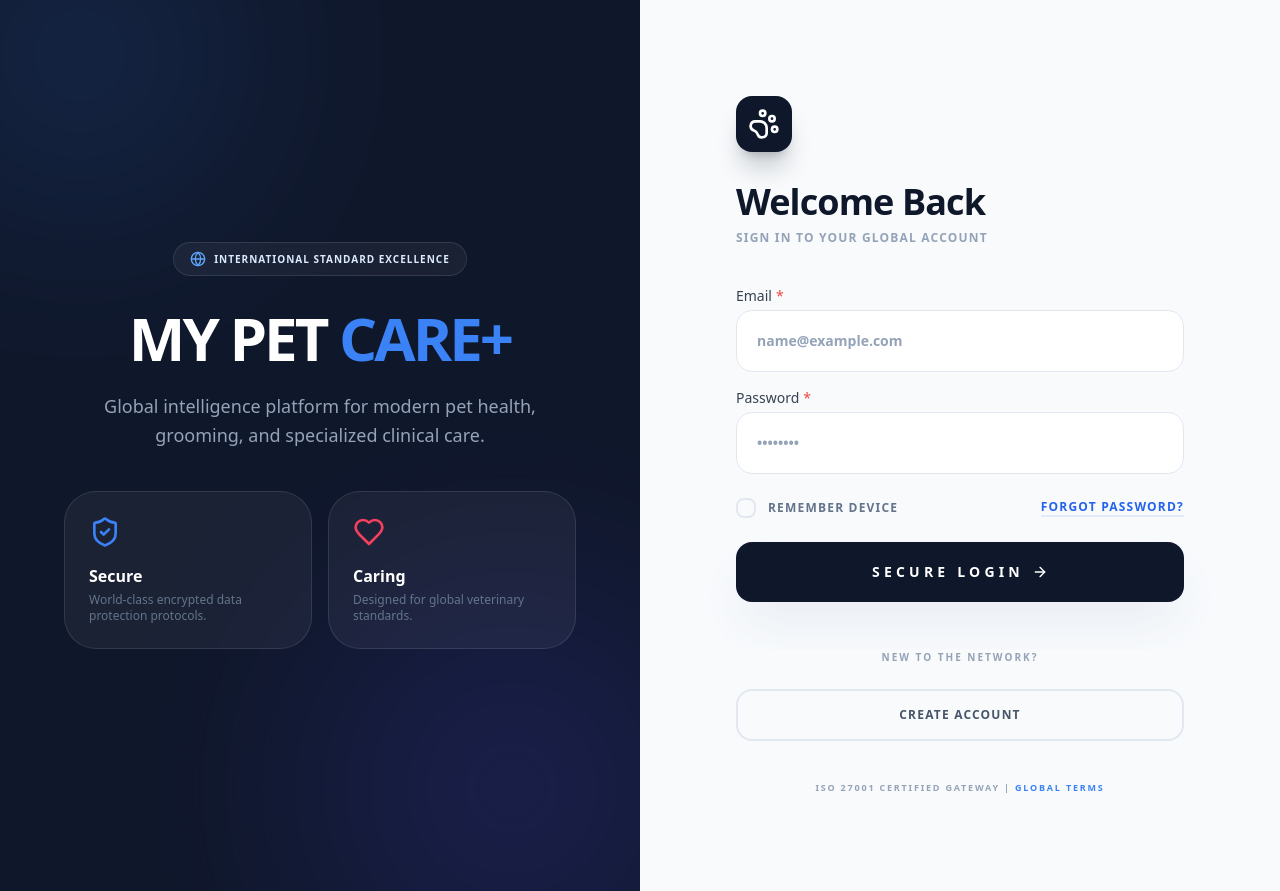
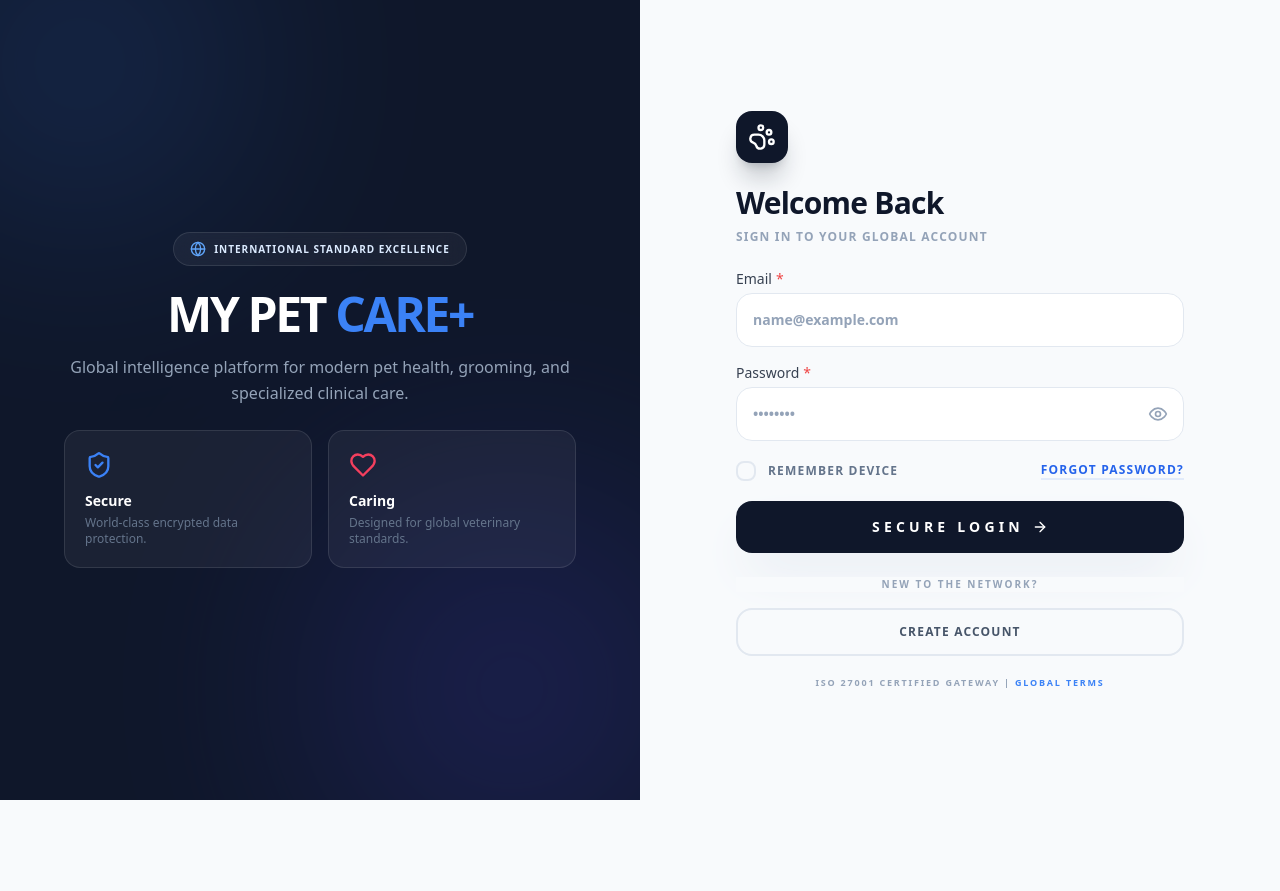
Before and after one commit to Diron714/My-Pet-Care-, a React (Vite) app in the folder frontend/: page /login in a window 1280 px wide. After the commit the page ends 800 px from the top, so only its background shows below. Built offline with nearby package versions, Linux system fonts and the light colour scheme; no server answers.

Commit message:
UI Update

```diff
--- a/frontend/src/components/common/Input.jsx
+++ b/frontend/src/components/common/Input.jsx
@@ -1,4 +1,5 @@
-import React from 'react';
+import React, { useState } from 'react';
+import { Eye, EyeOff } from 'lucide-react';
 
 const Input = React.forwardRef(({
   label,
@@ -13,6 +14,10 @@ const Input = React.forwardRef(({
   className = '',
   ...props
 }, ref) => {
+  const [showPassword, setShowPassword] = useState(false);
+  const isPassword = type === 'password';
+  const inputType = isPassword && showPassword ? 'text' : type;
+
   return (
     <div className="w-full">
       {label && (
@@ -21,18 +26,31 @@ const Input = React.forwardRef(({
           {required && <span className="text-red-500 ml-1">*</span>}
         </label>
       )}
+      <div className="relative">
         <input
           ref={ref}
-        type={type}
+          type={inputType}
           id={name}
           name={name}
           value={value}
           onChange={onChange}
           placeholder={placeholder}
           disabled={disabled}
-        className={`input-field ${error ? 'border-red-500 focus:ring-red-500' : ''} ${className}`}
+          className={`input-field ${error ? 'border-red-500 focus:ring-red-500' : ''} ${className} ${isPassword ? '!pr-12' : ''}`}
           {...props}
         />
+        {isPassword && (
+          <button
+            type="button"
+            tabIndex={-1}
+            onClick={() => setShowPassword((prev) => !prev)}
+            className="absolute right-3 top-1/2 -translate-y-1/2 p-1 rounded-lg text-slate-400 hover:text-slate-600 focus:text-slate-600 focus:outline-none focus:ring-2 focus:ring-slate-300 focus:ring-offset-1 transition-colors"
+            aria-label={showPassword ? 'Hide password' : 'Show password'}
+          >
+            {showPassword ? <EyeOff className="w-5 h-5" /> : <Eye className="w-5 h-5" />}
+          </button>
+        )}
+      </div>
       {error && (
         <p className="mt-1 text-sm text-red-600">{error}</p>
       )}
--- a/frontend/src/pages/public/ForgotPassword.jsx
+++ b/frontend/src/pages/public/ForgotPassword.jsx
@@ -84,10 +84,10 @@ const ForgotPassword = () => {
 
             <Button
               type="submit"
-              className="w-full !py-4.5 !rounded-2xl !bg-slate-900 hover:!bg-blue-600 !text-white !font-black !text-[11px] uppercase !tracking-[0.4em] !shadow-2xl !shadow-blue-900/20 transition-all active:scale-[0.98] flex items-center justify-center gap-2 group"
+              className="w-full !py-5 !rounded-2xl !bg-slate-900 hover:!bg-blue-600 !text-white !font-black !text-sm uppercase !tracking-[0.3em] !shadow-2xl !shadow-blue-900/20 transition-all active:scale-[0.98] flex items-center justify-center gap-2 group"
               loading={loading}
             >
-              Send OTP <ArrowRight className="w-4 h-4 text-blue-400 transition-transform group-hover:translate-x-1" />
+              Send OTP <ArrowRight className="w-5 h-5 text-blue-400 transition-transform group-hover:translate-x-1" />
             </Button>
           </form>
 
@@ -100,7 +100,7 @@ const ForgotPassword = () => {
 
           <div className="mt-6 flex justify-center items-center gap-2 opacity-30 grayscale">
             <ShieldCheck className="w-3 h-3 text-slate-900" />
-            <span className="text-[7px] font-black text-slate-900 uppercase tracking-widest">
+            <span className="text-[9px] font-black text-slate-900 uppercase tracking-widest">
               ISO 27001 Security Standard
             </span>
           </div>
--- a/frontend/src/pages/public/Login.jsx
+++ b/frontend/src/pages/public/Login.jsx
@@ -1,4 +1,4 @@
-import React, { useState } from 'react';
+import React, { useState, useEffect } from 'react';
 import { Link, useNavigate } from 'react-router-dom';
 import { useForm } from 'react-hook-form';
 import { zodResolver } from '@hookform/resolvers/zod';
@@ -13,6 +13,16 @@ const Login = () => {
   const { login } = useAuth();
   const navigate = useNavigate();
   const [loading, setLoading] = useState(false);
+
+  // Prevent body scroll so no scrollbar appears on login page
+  useEffect(() => {
+    document.documentElement.style.overflow = 'hidden';
+    document.body.style.overflow = 'hidden';
+    return () => {
+      document.documentElement.style.overflow = '';
+      document.body.style.overflow = '';
+    };
+  }, []);
 
   const {
     register,
@@ -48,36 +58,36 @@ const Login = () => {
   };
 
   return (
-    <div className="min-h-screen flex bg-[#F8FAFC]">
+    <div className="fixed inset-0 flex bg-[#F8FAFC] overflow-hidden">
       {/* Left Side: International Branding Section */}
-      <div className="hidden lg:flex lg:w-1/2 relative bg-slate-900 items-center justify-center p-12 overflow-hidden">
+      <div className="hidden lg:flex lg:w-1/2 lg:h-full relative bg-slate-900 items-center justify-center p-10 overflow-hidden shrink-0">
         <div className="absolute top-0 left-0 w-full h-full opacity-20">
           <div className="absolute top-[-10%] left-[-10%] w-72 h-72 bg-blue-500 rounded-full blur-[120px]" />
           <div className="absolute bottom-[-10%] right-[-10%] w-96 h-96 bg-indigo-600 rounded-full blur-[120px]" />
         </div>
 
         <div className="relative z-10 max-w-lg text-center">
-          <div className="inline-flex items-center gap-2 px-4 py-2 rounded-full bg-white/5 border border-white/10 mb-8 backdrop-blur-md">
+          <div className="inline-flex items-center gap-2 px-4 py-2 rounded-full bg-white/5 border border-white/10 mb-6 backdrop-blur-md">
             <Globe className="w-4 h-4 text-blue-400" />
             <span className="text-[10px] font-black text-blue-100 uppercase tracking-widest">International Standard Excellence</span>
           </div>
 
-          <h1 className="text-6xl font-black text-white tracking-tighter mb-6">
+          <h1 className="text-5xl font-black text-white tracking-tighter mb-4">
             MY PET <span className="text-blue-500">CARE+</span>
           </h1>
-          <p className="text-slate-400 text-lg font-medium leading-relaxed mb-10">
+          <p className="text-slate-400 text-base font-medium leading-relaxed mb-6">
             Global intelligence platform for modern pet health, grooming, and specialized clinical care.
           </p>
 
           <div className="grid grid-cols-2 gap-4 text-left">
-            <div className="p-6 rounded-[2rem] bg-white/5 border border-white/10 hover:border-blue-500/50 transition-all duration-500 group">
-              <ShieldCheck className="w-8 h-8 text-blue-500 mb-4 group-hover:scale-110 transition-transform" />
-              <h4 className="text-white font-bold mb-1">Secure</h4>
-              <p className="text-slate-500 text-xs font-medium">World-class encrypted data protection protocols.</p>
+            <div className="p-5 rounded-2xl bg-white/5 border border-white/10 hover:border-blue-500/50 transition-all duration-500 group">
+              <ShieldCheck className="w-7 h-7 text-blue-500 mb-3 group-hover:scale-110 transition-transform" />
+              <h4 className="text-white font-bold mb-1 text-sm">Secure</h4>
+              <p className="text-slate-500 text-xs font-medium">World-class encrypted data protection.</p>
             </div>
-            <div className="p-6 rounded-[2rem] bg-white/5 border border-white/10 hover:border-rose-500/50 transition-all duration-500 group">
-              <Heart className="w-8 h-8 text-rose-500 mb-4 group-hover:scale-110 transition-transform" />
-              <h4 className="text-white font-bold mb-1">Caring</h4>
+            <div className="p-5 rounded-2xl bg-white/5 border border-white/10 hover:border-rose-500/50 transition-all duration-500 group">
+              <Heart className="w-7 h-7 text-rose-500 mb-3 group-hover:scale-110 transition-transform" />
+              <h4 className="text-white font-bold mb-1 text-sm">Caring</h4>
               <p className="text-slate-500 text-xs font-medium">Designed for global veterinary standards.</p>
             </div>
           </div>
@@ -85,18 +95,18 @@ const Login = () => {
       </div>
 
       {/* Right Side: Pro Login Form */}
-      <div className="w-full lg:w-1/2 flex items-center justify-center p-8 lg:p-24">
-        <div className="max-w-md w-full animate-in fade-in slide-in-from-right-4 duration-700">
+      <div className="w-full lg:w-1/2 flex flex-col min-h-0 overflow-hidden items-center justify-center p-8 lg:p-14 shrink-0">
+        <div className="max-w-md w-full animate-in fade-in slide-in-from-right-4 duration-700 flex flex-col justify-center py-2">
 
-          <div className="mb-10 text-center lg:text-left">
-            <div className="inline-block p-3 bg-slate-900 rounded-2xl mb-6 shadow-xl shadow-slate-900/20">
-              <PawPrint className="w-8 h-8 text-white" />
+          <div className="mb-6 text-center lg:text-left shrink-0">
+            <div className="inline-block p-3 bg-slate-900 rounded-2xl mb-4 shadow-xl shadow-slate-900/20">
+              <PawPrint className="w-7 h-7 text-white" />
             </div>
-            <h2 className="text-4xl font-black text-slate-900 tracking-tight mb-2">Welcome Back</h2>
+            <h2 className="text-3xl font-black text-slate-900 tracking-tight mb-2">Welcome Back</h2>
             <p className="text-slate-400 font-bold text-xs uppercase tracking-widest">Sign in to your global account</p>
           </div>
 
-          <form onSubmit={handleSubmit(onSubmit)} className="space-y-6">
+          <form onSubmit={handleSubmit(onSubmit)} className="space-y-5 shrink-0">
             <div className="space-y-4">
               <Input
                 label="Email"
@@ -104,7 +114,7 @@ const Login = () => {
                 placeholder="name@example.com"
                 {...register('email')}
                 error={errors.email?.message}
-                className="!rounded-2xl !border-slate-200 focus:!border-blue-500 !p-5 transition-all !shadow-none font-semibold text-slate-900"
+                className="!rounded-2xl !border-slate-200 focus:!border-blue-500 !p-4 transition-all !shadow-none font-semibold text-slate-900"
                 required
               />
 
@@ -114,7 +124,7 @@ const Login = () => {
                 placeholder="••••••••"
                 {...register('password')}
                 error={errors.password?.message}
-                className="!rounded-2xl !border-slate-200 focus:!border-blue-500 !p-5 transition-all !shadow-none font-semibold text-slate-900"
+                className="!rounded-2xl !border-slate-200 focus:!border-blue-500 !p-4 transition-all !shadow-none font-semibold text-slate-900"
                 required
               />
             </div>
@@ -122,14 +132,14 @@ const Login = () => {
             <div className="flex items-center justify-between">
               <label className="flex items-center group cursor-pointer">
                 <div className="relative flex items-center">
-                  <input type="checkbox" className="peer appearance-none w-5 h-5 border-2 border-slate-200 rounded-lg checked:bg-slate-900 checked:border-slate-900 transition-all cursor-pointer" />
-                  <ShieldCheck className="absolute w-3 h-3 text-white left-1 opacity-0 peer-checked:opacity-100 transition-opacity" />
+                  <input type="checkbox" className="peer appearance-none w-5 h-5 border-2 border-slate-200 rounded-lg checked:bg-slate-900 checked:border-slate-900 transition-all cursor-pointer group-hover:border-slate-400" />
+                  <ShieldCheck className="absolute w-3 h-3 text-white left-1 opacity-0 peer-checked:opacity-100 transition-opacity pointer-events-none" />
                 </div>
                 <span className="ml-3 text-xs font-black text-slate-500 group-hover:text-slate-900 transition-colors uppercase tracking-widest">Remember device</span>
               </label>
               <Link
                 to="/forgot-password"
-                className="flex items-center text-xs font-black text-blue-600 hover:text-blue-700 transition-colors uppercase tracking-widest border-b-2 border-blue-600/10"
+                className="flex items-center text-xs font-black text-blue-600 hover:text-blue-800 transition-colors uppercase tracking-widest border-b-2 border-blue-600/10 hover:border-blue-800/20"
               >
                 Forgot Password?
               </Link>
@@ -137,14 +147,14 @@ const Login = () => {
 
             <Button
               type="submit"
-              className="w-full !py-5 !rounded-2xl !bg-slate-900 hover:!bg-blue-600 !text-white !font-black !text-sm uppercase !tracking-[0.3em] !shadow-2xl !shadow-slate-200 hover:!shadow-blue-200 transition-all active:scale-[0.98] flex items-center justify-center gap-2"
+              className="w-full !py-4 !rounded-2xl !bg-slate-900 hover:!bg-blue-600 !text-white !font-black !text-sm uppercase !tracking-[0.3em] !shadow-2xl !shadow-slate-200 hover:!shadow-blue-200 transition-all active:scale-[0.98] flex items-center justify-center gap-2"
               loading={loading}
             >
               Secure Login <ArrowRight className="w-4 h-4" />
             </Button>
           </form>
 
-          <div className="mt-12">
+          <div className="mt-6 shrink-0">
             <div className="relative">
               <div className="absolute inset-0 flex items-center"><span className="w-full border-t border-slate-200"></span></div>
               <div className="relative flex justify-center text-[10px] uppercase font-black tracking-[0.2em] text-slate-400 bg-[#F8FAFC] px-4">New to the network?</div>
@@ -152,13 +162,13 @@ const Login = () => {
 
             <Link
               to="/register"
-              className="mt-6 flex items-center justify-center w-full py-4 rounded-2xl border-2 border-slate-200 font-black text-xs text-slate-600 uppercase tracking-widest hover:bg-white hover:border-slate-400 transition-all"
+              className="mt-4 flex items-center justify-center w-full py-3.5 rounded-2xl border-2 border-slate-200 font-black text-xs text-slate-600 uppercase tracking-widest hover:bg-white hover:border-slate-400 transition-all"
             >
               Create Account
             </Link>
           </div>
 
-          <p className="mt-10 text-center text-[9px] text-slate-400 font-bold uppercase tracking-[0.2em]">
+          <p className="mt-5 text-center text-[9px] text-slate-400 font-bold uppercase tracking-[0.2em] shrink-0">
             ISO 27001 Certified Gateway | <a href="#" className="text-blue-500 hover:underline">Global Terms</a>
           </p>
         </div>
--- a/frontend/src/pages/public/Register.jsx
+++ b/frontend/src/pages/public/Register.jsx
@@ -14,7 +14,8 @@ import {
   Globe,
   CheckCircle2,
   Lock,
-  Smartphone
+  Smartphone,
+  ChevronDown
 } from 'lucide-react';
 
 const Register = () => {
@@ -75,8 +76,8 @@ const Register = () => {
 
   return (
     <div className="min-h-screen flex bg-white font-sans antialiased">
-      {/* Left Side: Cinematic Branding Section */}
-      <div className="hidden lg:flex lg:w-1/2 relative bg-slate-900 flex-col items-center justify-center p-16 overflow-hidden">
+      {/* Left Side: Cinematic Branding Section - sticky so it doesn't move when scrolling */}
+      <div className="hidden lg:flex lg:w-1/2 lg:sticky lg:top-0 lg:h-screen relative bg-slate-900 flex-col items-center justify-center p-16 overflow-hidden shrink-0">
         {/* Master Theme Gradients */}
         <div className="absolute inset-0 z-0">
           <div className="absolute top-[-10%] left-[-10%] w-[600px] h-[600px] bg-blue-600/20 rounded-full blur-[120px]" />
@@ -132,6 +133,7 @@ const Register = () => {
                 {...register('firstName')}
                 error={errors.firstName?.message}
                 className="!rounded-2xl !border-slate-200 focus:!border-blue-500 !p-4 font-semibold text-slate-900 bg-white shadow-sm"
+                required
               />
               <Input
                 label="Last Name"
@@ -139,6 +141,7 @@ const Register = () => {
                 {...register('lastName')}
                 error={errors.lastName?.message}
                 className="!rounded-2xl !border-slate-200 focus:!border-blue-500 !p-4 font-semibold text-slate-900 bg-white shadow-sm"
+                required
               />
             </div>
 
@@ -149,6 +152,7 @@ const Register = () => {
               {...register('email')}
               error={errors.email?.message}
               className="!rounded-2xl !border-slate-200 focus:!border-blue-500 !p-4 font-semibold text-slate-900 bg-white shadow-sm"
+              required
             />
 
             <Input
@@ -158,6 +162,7 @@ const Register = () => {
               {...register('phone')}
               error={errors.phone?.message}
               className="!rounded-2xl !border-slate-200 focus:!border-blue-500 !p-4 font-semibold text-slate-900 bg-white shadow-sm"
+              required
             />
 
             <div className="space-y-2">
@@ -168,6 +173,7 @@ const Register = () => {
                 {...register('password')}
                 error={errors.password?.message}
                 className="!rounded-2xl !border-slate-200 focus:!border-blue-500 !p-4 font-semibold text-slate-900 bg-white shadow-sm"
+                required
               />
               {password && (
                 <div className="px-1 pt-1">
@@ -195,19 +201,26 @@ const Register = () => {
               {...register('confirmPassword')}
               error={errors.confirmPassword?.message}
               className="!rounded-2xl !border-slate-200 focus:!border-blue-500 !p-4 font-semibold text-slate-900 bg-white shadow-sm"
+              required
             />
 
-            <div className="space-y-2">
-               <label className="text-[11px] font-black text-slate-400 uppercase tracking-widest ml-1">Account Permission</label>
+            <div className="space-y-2 w-full">
+              <label htmlFor="role" className="block text-sm font-medium text-gray-700 mb-1">
+                Account Permission <span className="text-red-500">*</span>
+              </label>
+              <div className="relative">
                 <select
+                  id="role"
                   {...register('role')}
-                className="w-full !rounded-2xl border-2 border-slate-200 bg-white focus:!border-blue-500 !p-4 transition-all font-semibold text-slate-900 outline-none appearance-none cursor-pointer shadow-sm"
+                  className="input-field w-full !rounded-2xl !border-2 !border-slate-200 bg-white focus:!border-blue-500 focus:!ring-2 focus:!ring-blue-500/20 !p-4 !pr-12 transition-all font-semibold text-slate-900 outline-none appearance-none cursor-pointer shadow-sm peer"
                 >
                   <option value="customer">Customer</option>
                   <option value="doctor">Doctor</option>
                   <option value="staff">Staff</option>
                 </select>
-              {errors.role && <p className="mt-1 text-xs text-rose-600 font-bold uppercase">{errors.role.message}</p>}
+                <ChevronDown className="absolute right-4 top-1/2 -translate-y-1/2 w-5 h-5 text-slate-400 pointer-events-none transition-transform duration-200 peer-focus:rotate-180 peer-focus:text-blue-500" />
+              </div>
+              {errors.role && <p className="mt-1 text-sm text-red-600">{errors.role.message}</p>}
             </div>
 
             <Button
```
Lines whose indentation alone changed are shown as unchanged.
